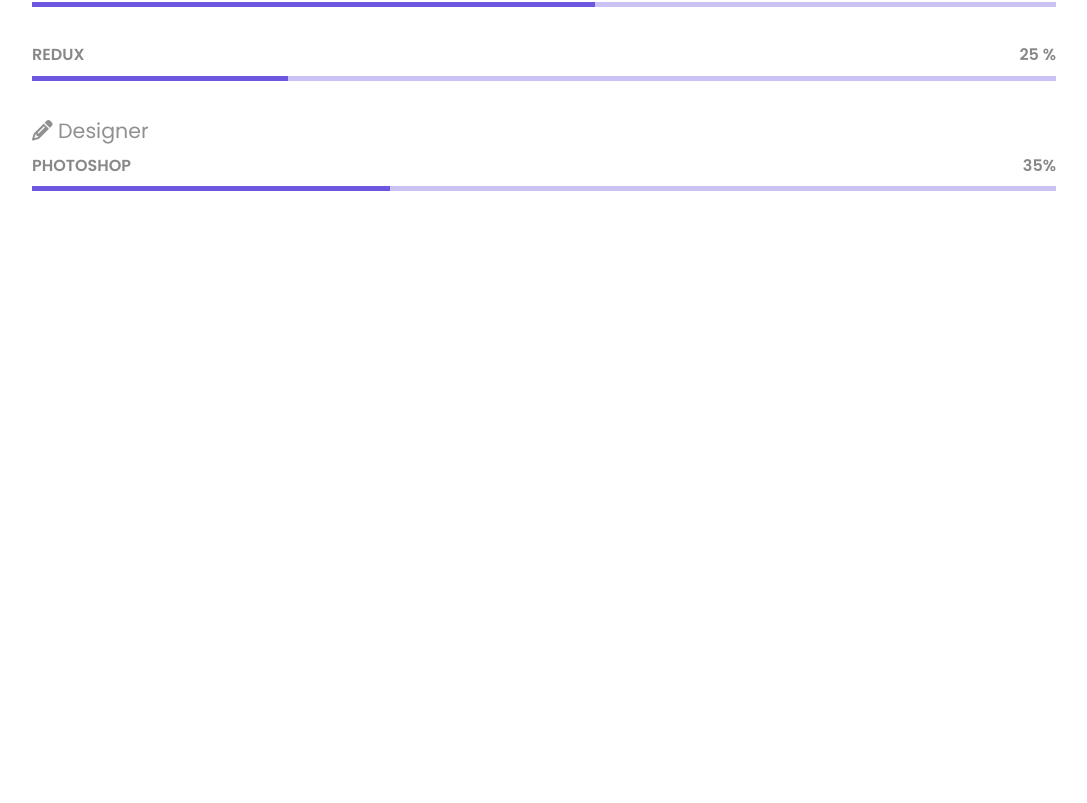
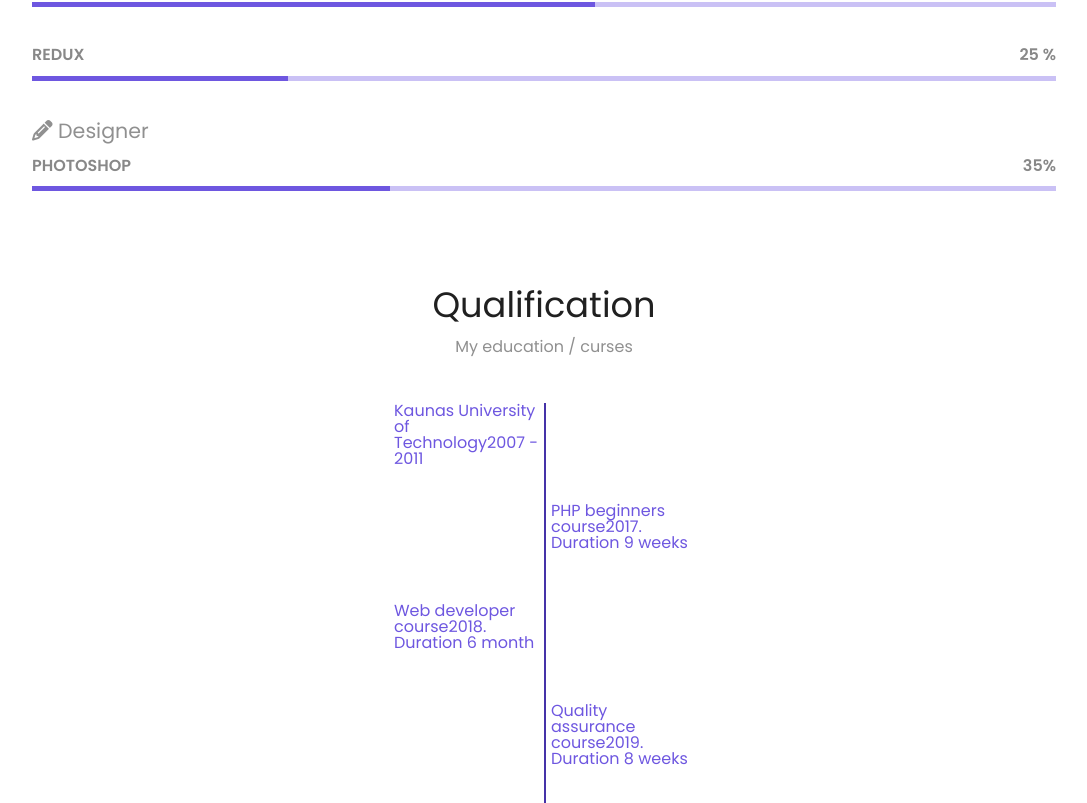
Before and after one commit to vskema/skema-portfolio, a React (Create React App) app: page / in a window 1280 px wide. Shown: the part 877-1680 px from the top of the page, without its empty margins (96-1183 px from the left). Before the commit the page ends 1068 px from the top, so only its background shows below. Built offline with nearby package versions, Linux system fonts and the light colour scheme.

Commit message:
qualifications rendering component

```diff
--- a/src/App.js
+++ b/src/App.js
@@ -3,6 +3,7 @@ import React from "react";
 import Header from "./components/Layout/Header";
 import Main from "./components/Layout/Main";
 import Skills from "./components/Layout/Skills";
+import Qualification from "./components/Layout/Qualification";
 import Footer from "./components/Layout/Footer";
 
 const data = [
@@ -28,6 +29,29 @@ const data = [
     }
 ];
 
+const courses = [
+    {
+        course: 'Kaunas University of Technology',
+        year: '2007 - 2011',
+        degree: 'Bachelor degree in electronic engineering'
+    },
+    {
+        course: 'PHP beginners course',
+        year: '2017. Duration 9 weeks',
+        degree: 'PHP basics'
+    },
+    {
+        course: 'Web developer course',
+        year: '2018. Duration 6 month',
+        degree: 'CSS, JAVASCRIPT basics'
+    },
+    {
+        course: 'Quality assurance course',
+        year: '2019. Duration 8 weeks',
+        degree: 'Quality assurance basics'
+    }
+]
+
 const App = () => {
 
     return (
@@ -35,6 +59,7 @@ const App = () => {
             <Header />
             <Main />
             <Skills skills={data} />
+            <Qualification courses={courses}/>
         </React.Fragment>
     );
 };
--- /dev/null
+++ b/src/components/Layout/Qualification.js
@@ -0,0 +1,52 @@
+import React from "react";
+
+import classes from './Qualification.module.css';
+
+const Qualification = props => {
+
+    const renderedCourse = () => {
+        return props.courses.map((course, index) => {
+            if(index % 2 === 0){
+                return (
+                    <div className={classes['education-wrapper']}>
+                       <div className={classes['education-text__left']}>
+                           {course.course}
+                           {course.year}
+                       </div>
+
+                       <div className={classes['education-text__right']}>
+
+                       </div>
+                    </div>
+                )
+            } else {
+                return (
+                    <div className={classes['education-wrapper']}>
+                        <div className={classes['education-text__left']}>
+
+                        </div>
+
+                        <div className={classes['education-text__right']}>
+                            {course.course}
+                            {course.year}
+                        </div>
+                    </div>
+                )
+            }
+        })
+    }
+
+    return (
+        <div className={classes['container']}>
+            <h1>Qualification</h1>
+            <p>My education / curses</p>
+
+
+                {renderedCourse()}
+
+
+        </div>
+    );
+};
+
+export default Qualification;
--- /dev/null
+++ b/src/components/Layout/Qualification.module.css
@@ -0,0 +1,36 @@
+
+.container {
+    margin-top: 6rem;
+}
+
+.container h1 {
+    color: #202020;
+    text-align: center;
+    font-size: 2.2rem;
+}
+.container p {
+    text-align: center;
+    font-size: 1rem;
+    margin-top: 1rem;
+    color: #909090;
+    margin-bottom: 3rem;
+}
+
+.education-wrapper {
+    display: flex;
+    justify-content: center;
+    width: 100%;
+    margin-top: 0;
+}
+.education-text__right {
+    width: 150px;
+    height: 100px;
+    padding-left: 5px;
+    border-left: 2px solid #4532a8;
+
+}
+.education-text__left {
+    width: 150px;
+    height: 100px;
+    padding-right: 5px;
+}
--- a/src/components/Layout/Skills.js
+++ b/src/components/Layout/Skills.js
@@ -10,7 +10,6 @@ const Skills = props => {
             let percentage = skill.level + '%';
             return (
                 <div>
-
                         <div className={classes['skills__text']}>
                             <h4>{skill.subject}</h4>
                             <h4>{skill.level} %</h4>
@@ -18,7 +17,6 @@ const Skills = props => {
                         <div className={classes['skills-container']}>
                             <div style={{width: percentage}} className={classes['skills-container__value']}> </div>
                         </div>
-
                 </div>
             )
         })
```
